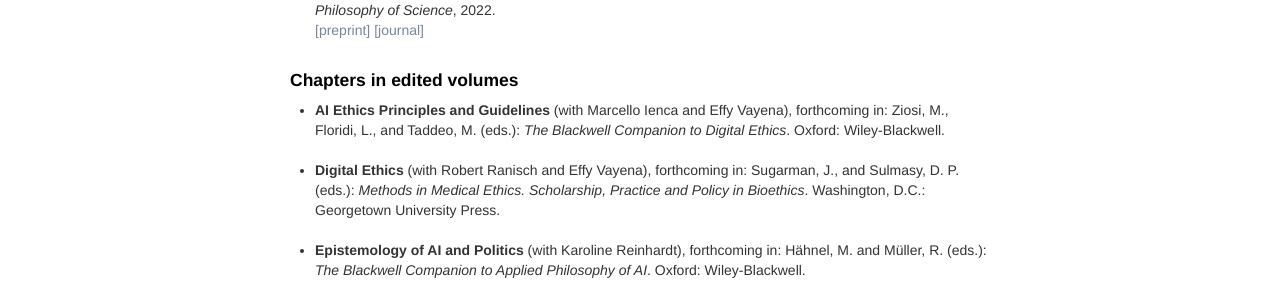
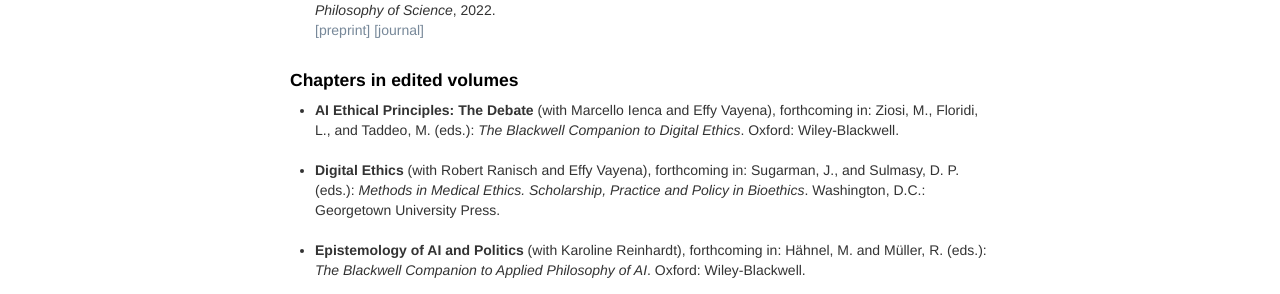
Before and after one commit to oliverbuchholz/oliverbuchholz.github.io, a Jekyll site: the page built from pages/writing.md, in a window 1280 px wide. Shown: the part 612-906 px from the top of the page. Built offline with Jekyll 4.4.1, drawn with Linux system fonts in a browser that asks for light colours.

Commit message:
Update writing.md

```diff
--- a/pages/writing.md
+++ b/pages/writing.md
@@ -35,7 +35,7 @@ description: Oliver Buchholz | Writing
 
 <ul>
 <li>
-<b>AI Ethics Principles and Guidelines</b> (with Marcello Ienca and Effy Vayena), forthcoming in: Ziosi, M., Floridi, L., and Taddeo, M. (eds.): <i>The Blackwell Companion to Digital Ethics</i>. Oxford: Wiley-Blackwell.<br><br>
+<b>AI Ethical Principles: The Debate</b> (with Marcello Ienca and Effy Vayena), forthcoming in: Ziosi, M., Floridi, L., and Taddeo, M. (eds.): <i>The Blackwell Companion to Digital Ethics</i>. Oxford: Wiley-Blackwell.<br><br>
 </li>
 
 <li>
```
